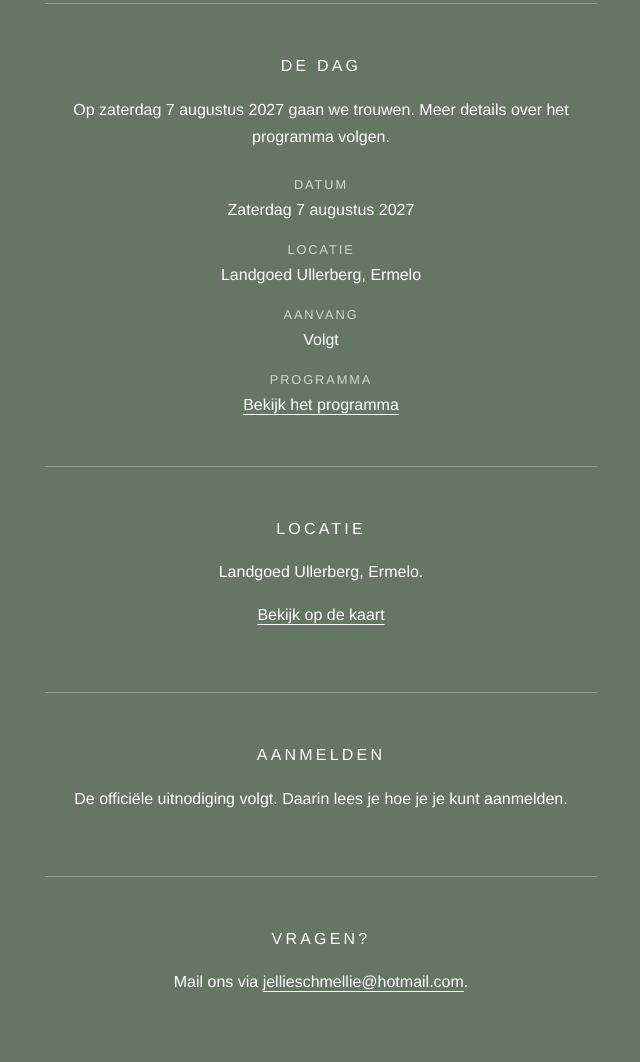
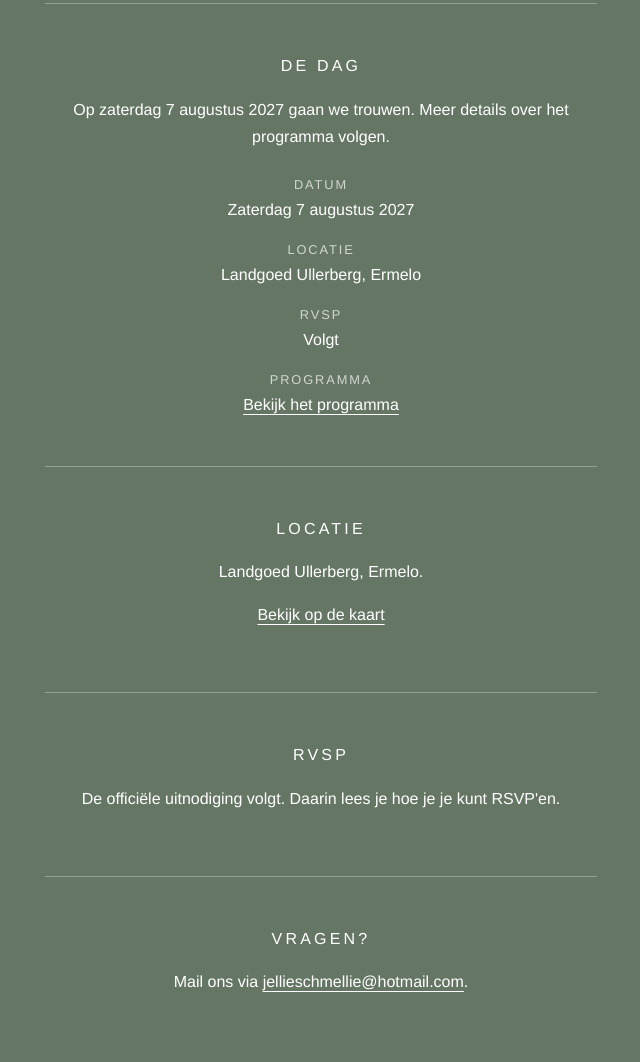
Before and after one commit to AdiaLumadjeng/cj-adia, a plain HTML site: page index.html in a window 1280 px wide. Shown: the part 952-2014 px from the top of the page, without its empty margins (319-959 px from the left). Drawn offline with Linux system fonts and the light colour scheme.

Commit message:
Rename 'Aanmelden' to 'RVSP' in index.html

```diff
--- a/index.html
+++ b/index.html
@@ -17,7 +17,7 @@
       <a href="programma.html">Programma</a>
       <a href="index.html#locatie">Locatie</a>
       <a href="overnachten.html">Overnachten</a>
-      <a href="index.html#aanmelden">Aanmelden</a>
+      <a href="index.html#aanmelden">RVSP</a>
       <a href="index.html#contact">Contact</a>
   </nav>
 
@@ -43,7 +43,7 @@
       <ul class="facts">
         <li><span>Datum</span> Zaterdag 7 augustus 2027</li>
         <li><span>Locatie</span> Landgoed Ullerberg, Ermelo</li>
-        <li><span>Aanvang</span> Volgt</li>
+        <li><span>RVSP</span> Volgt</li>
         <li><span>Programma</span> <a href="programma.html">Bekijk het programma</a></li>
       </ul>
     </section>
@@ -55,8 +55,8 @@
     </section>
 
     <section id="aanmelden">
-      <h2>Aanmelden</h2>
-      <p>De officiële uitnodiging volgt. Daarin lees je hoe je je kunt aanmelden.</p>
+      <h2>RVSP</h2>
+      <p>De officiële uitnodiging volgt. Daarin lees je hoe je je kunt RSVP'en.</p>
     </section>
 
     <section id="contact">
```
